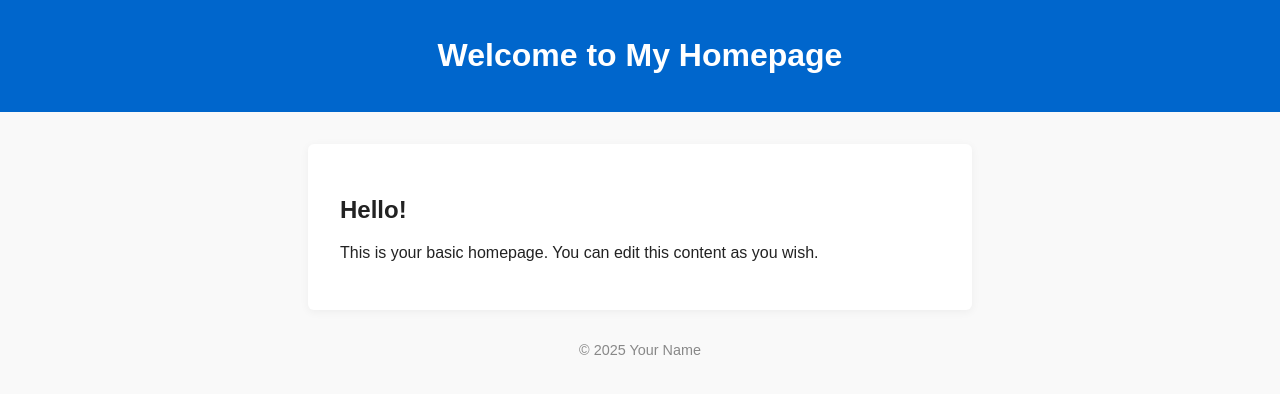
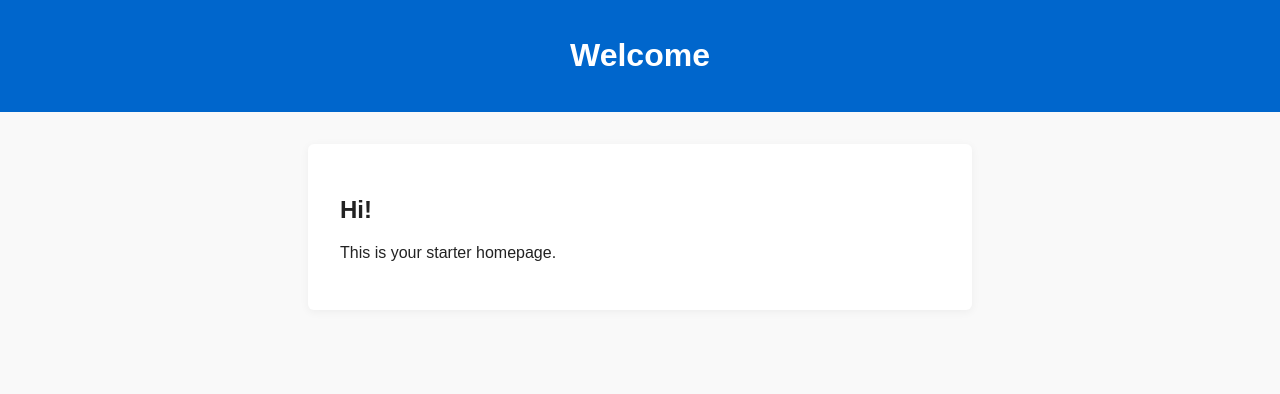
Before and after one commit to ilanber/ext-link, a plain HTML site: page index.html in a window 1280 px wide. Drawn offline with Linux system fonts and the light colour scheme.

Commit message:
new home edit

```diff
--- a/index.html
+++ b/index.html
@@ -36,12 +36,12 @@
   </head>
   <body>
     <header>
-      <h1>Welcome to My Homepage</h1>
+      <h1>Welcome</h1>
     </header>
     <main>
-      <h2>Hello!</h2>
-      <p>This is your basic homepage. You can edit this content as you wish.</p>
+      <h2>Hi!</h2>
+      <p>This is your starter homepage.</p>
     </main>
-    <footer>&copy; 2025 Your Name</footer>
+    <!-- <footer>&copy; 2025 Your Name</footer> -->
   </body>
 </html>
```
